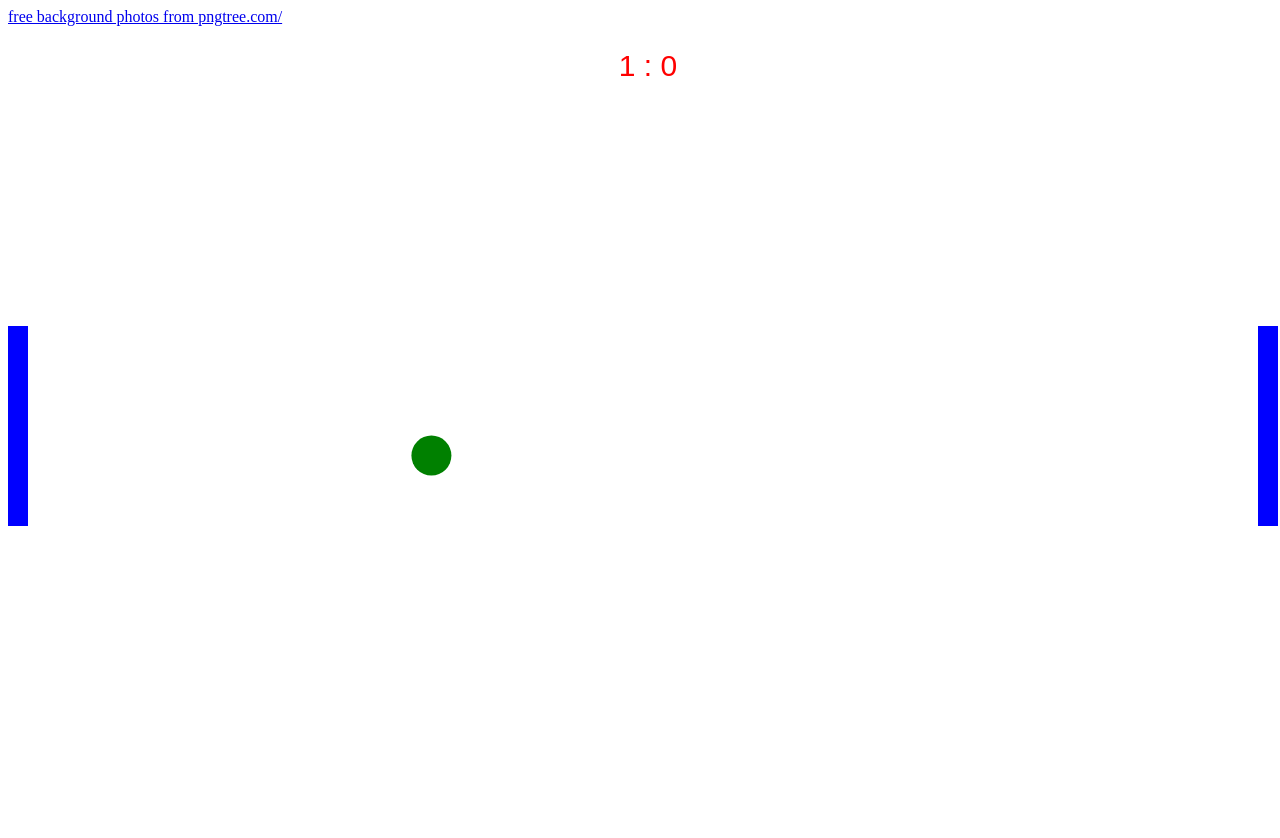
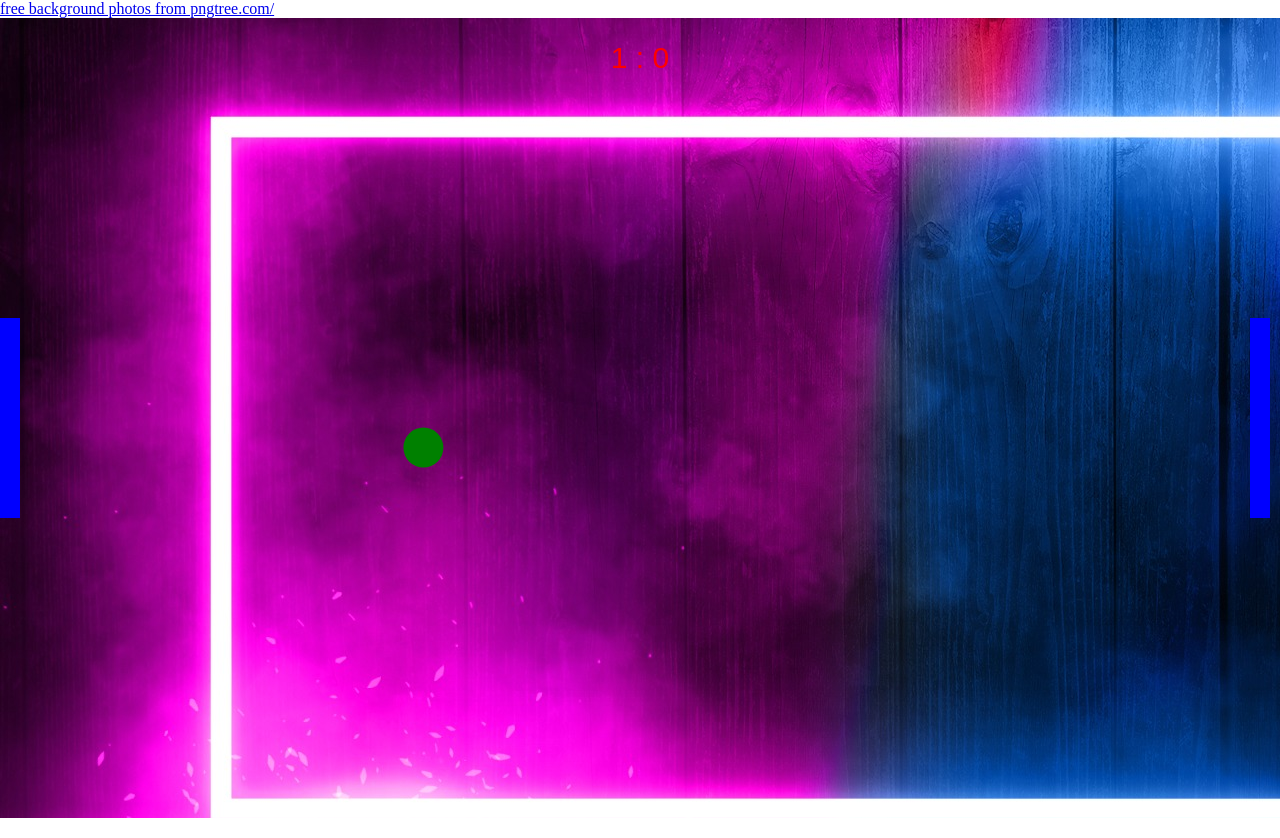
Before and after one commit to Akaf-Khurshid/Pong_Web_Game, a plain HTML site: page index.html in a window 1280 px wide. Both pictures are taken after a click on the button "Click the Me to Start the Game". Drawn offline with Linux system fonts and the light colour scheme.

Commit message:
Add image and body magin to 0

```diff
--- a/index.html
+++ b/index.html
@@ -4,7 +4,7 @@
         <link rel="stylesheet" href="styles.css">
         <a id ='background' href='https://pngtree.com/free-backgrounds'>free background photos from pngtree.com/</a>
     </head>
-    <body>
+    <body id='body'>
         <div id="canvas-warp">
             <canvas id="mycanvas"></canvas>
             <div id="overlay"></div>
--- a/index.js
+++ b/index.js
@@ -3,7 +3,7 @@ const div = document.getElementById('overlay'); //https://stackoverflow.com/ques
 const button = document.createElement('input');
 const para = document.createElement('p');
 const c = canvas.getContext('2d');
-const backgroundimg = document.getElementById('backgound');
+const background = document.createElement('img');
 canvas.width = innerWidth;
 canvas.height = innerHeight;
 button.type = 'button';
@@ -123,6 +123,7 @@ function gamereset(){
 function animate(){
     animation = requestAnimationFrame(animate);
     c.clearRect(0, 0, canvas.width, canvas.height);
+    c.drawImage(background, 0, 0);
     ball.draw();
     ball.update();
     player1.draw();
@@ -159,10 +160,13 @@ function playermove(e){
     player1.move(e.code);
     player2.move(e.code);
 }
-para.innerHTML = 'First to Seven Win <br> Controls <br> Player 1 UP : \' W \' DOWN \' S \' <br> Player 2 UP : \' I \' Down : \' K \'';
+para.innerHTML = 'First to Seven Win <br> Controls <br> Player 1 UP : \' W \' DOWN \' S \' <br> Player 2 UP : \' I \' Down : \' K \' ';
 button.value = 'Click the Me to Start the Game';
 button.style = 'text-align: center; font-size: 50px';
 para.style = 'text-align: center; font-size: 50px';
+background.src = 'background.jpg';
+background.width = innerWidth;
+background.height = innerHeight;
 button.addEventListener('click', init);
 div.appendChild(button);
 div.appendChild(para);
--- a/styles.css
+++ b/styles.css
@@ -1,2 +1,3 @@
 #canvas-wrap { position:relative } /* Make this a positioned parent */
 #overlay     { position:absolute; top:40%; left:40%; text-align: center }
+#body        { margin: 0}
```
Also changed, not shown: background.jpg (added).
